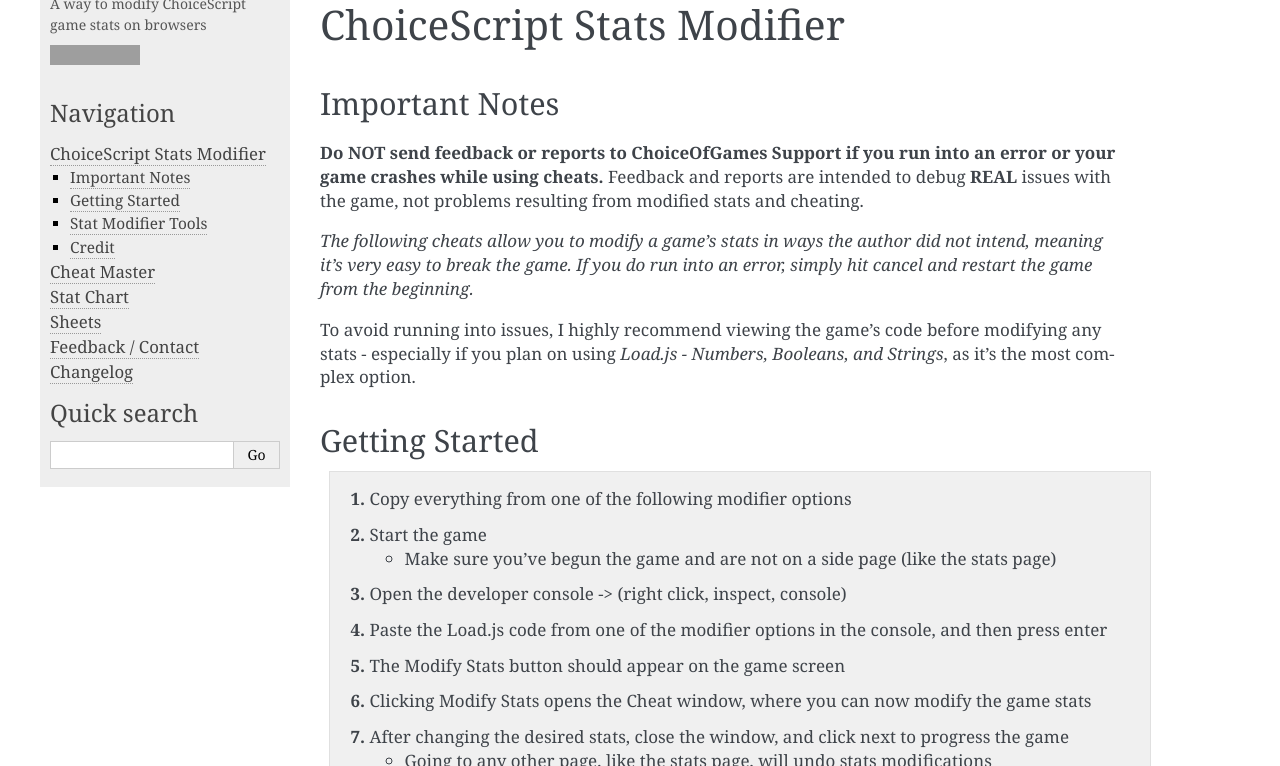
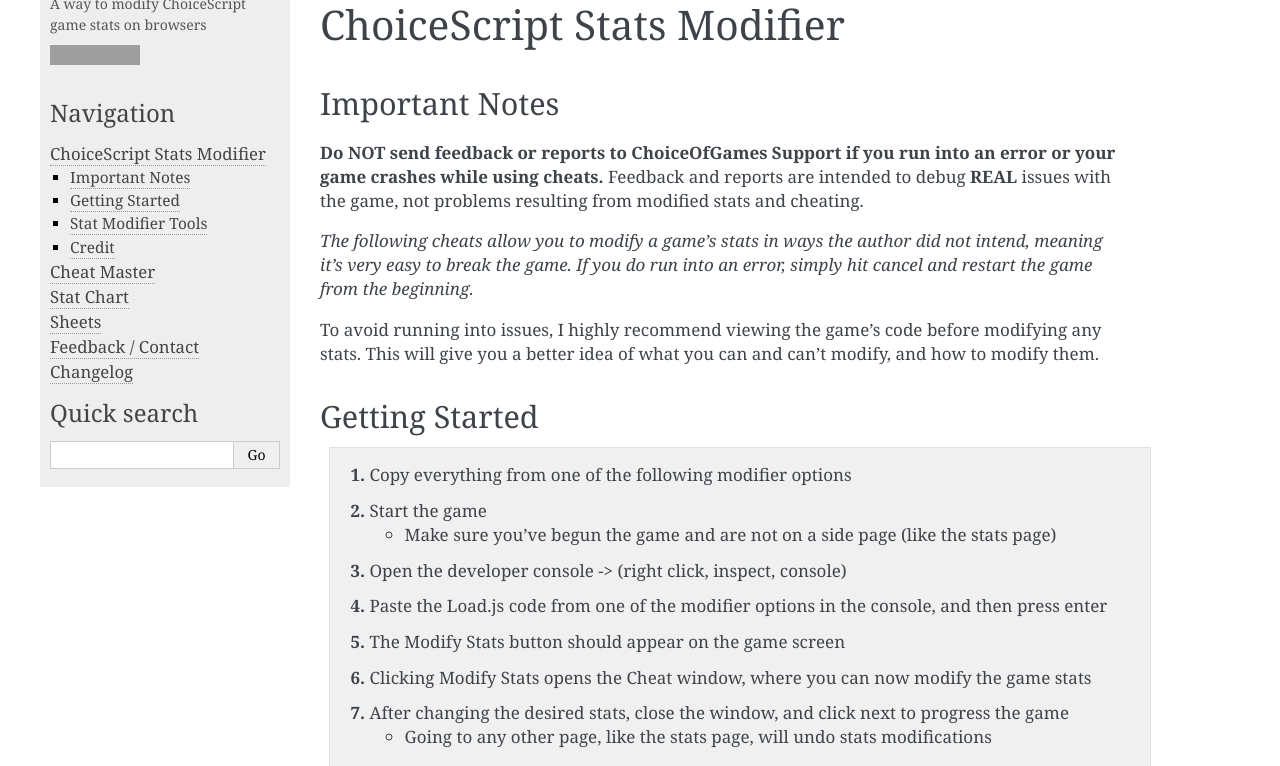
Before and after one commit to WestlyDust/ChoiceScript_Stats_Modifier, a Sphinx documentation site: the page built from docs/intro.rst, in a window 1280 px wide and 900 px high, cut to the strip 134-900 px from the top of the window. Built offline with Sphinx 7.4.7, drawn with Linux system fonts in a browser that asks for light colours; grey boxes are pictures that could not be loaded.

Commit message:
updattteee

```diff
--- a/docs/intro.rst
+++ b/docs/intro.rst
@@ -15,7 +15,7 @@
 
 *The following cheats allow you to modify a game's stats in ways the author did not intend, meaning it's very easy to break the game. If you do run into an error, simply hit cancel and restart the game from the beginning.*
 
-To avoid running into issues, I highly recommend viewing the game's code before modifying any stats - especially if you plan on using *Load.js - Numbers, Booleans, and Strings*, as it's the most complex option.
+To avoid running into issues, I highly recommend viewing the game's code before modifying any stats. This will give you a better idea of what you can and can't modify, and how to modify them.
 
 ..  _rest-getting-started:
 
```
